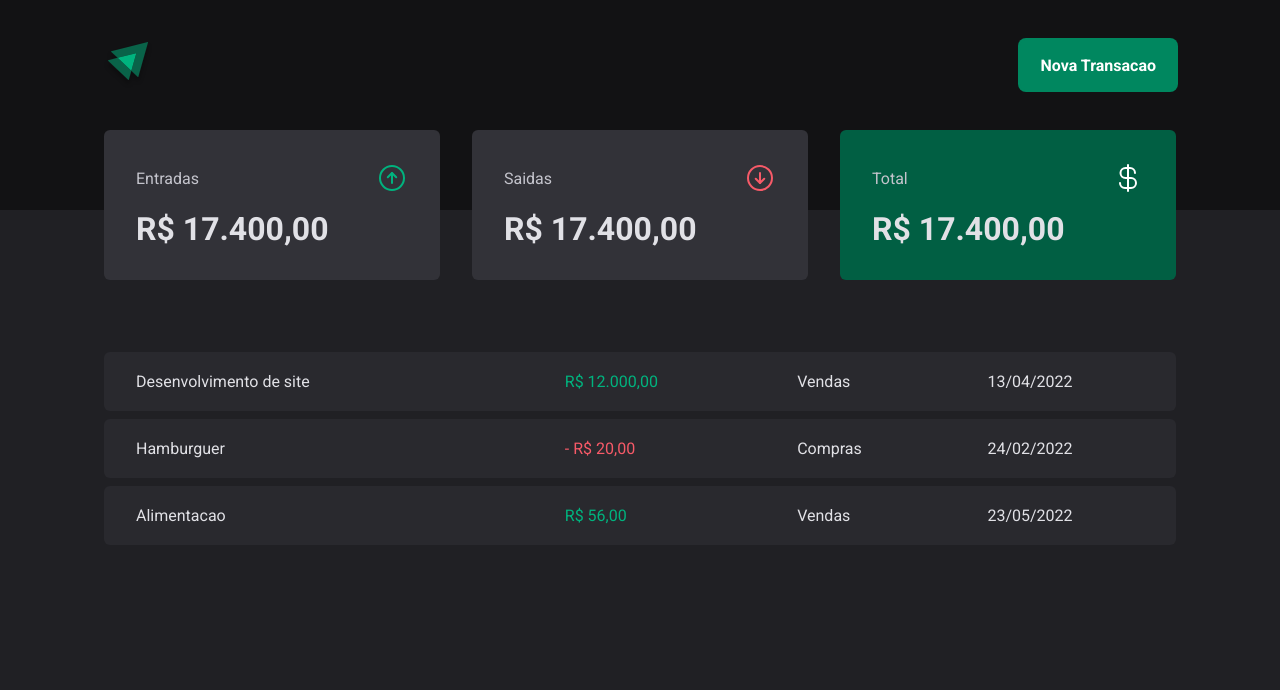
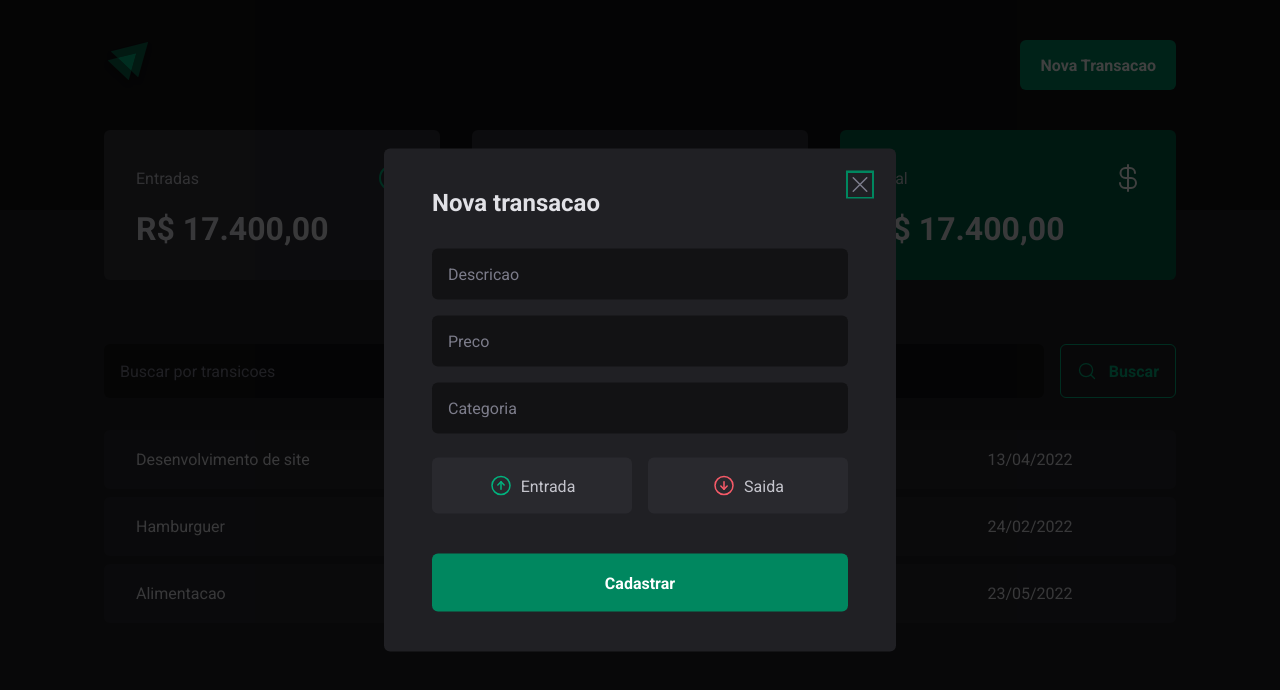
Before and after one commit to Igornalves/Project---DT-Money-, a React (Vite) app: page / in a window 1280 px wide. Both pictures are taken after a click on the button "Nova Transacao". Shown: the top 690 px of the page. Built offline with nearby package versions, Linux system fonts and the light colour scheme.

Commit message:
criando toda a interface no caso finalizando ela por completo

```diff
--- a/package.json
+++ b/package.json
@@ -10,6 +10,8 @@
     "preview": "vite preview"
   },
   "dependencies": {
+    "@radix-ui/react-dialog": "^1.1.2",
+    "@radix-ui/react-radio-group": "^1.2.1",
     "phosphor-react": "^1.4.1",
     "react": "^18.3.1",
     "react-dom": "^18.3.1",
--- a/src/components/Header/intex.tsx
+++ b/src/components/Header/intex.tsx
@@ -1,6 +1,8 @@
 import { HeaderConteiner, HeaderContent, NewTransactionButton } from "./styles";
+import * as Dialog from '@radix-ui/react-dialog'
 
 import logoImg from '../../assets/Ignite simbol.svg'
+import NewTransActionModal from "../NewTransActionModal/intex";
 
 export default function Header() {
     return(
@@ -8,7 +10,14 @@
             <HeaderContent>
                 <img src={logoImg} alt="logo" />
 
-                <NewTransactionButton>Nova Transacao</NewTransactionButton>
+                <Dialog.Root>
+                    <Dialog.Trigger asChild>
+                        <NewTransactionButton>Nova Transacao</NewTransactionButton>
+                    </Dialog.Trigger>
+
+                    <NewTransActionModal/>
+                    {/* <NewTransactionButton>Nova Transacao</NewTransactionButton> */}
+                </Dialog.Root>
             </HeaderContent>
         </HeaderConteiner>
     );
--- a/src/components/Header/styles.ts
+++ b/src/components/Header/styles.ts
@@ -1,5 +1,4 @@
 import styled from "styled-components";
-
 
 export const HeaderConteiner = styled.header`
     background-color: ${props => props.theme['gray-900']};
--- /dev/null
+++ b/src/components/NewTransActionModal/intex.tsx
@@ -0,0 +1,39 @@
+import * as Dialog from '@radix-ui/react-dialog'
+import { CloseButton, Content, Overlay, TransactionType, TransactionTypeButton } from './styles';
+import { ArrowCircleDown, ArrowCircleUp, X } from 'phosphor-react';
+
+export default function NewTransActionModal() {
+    return(
+        <Dialog.Portal>
+            <Overlay />
+            <Content>
+                <Dialog.Title>Nova transacao</Dialog.Title>
+                <CloseButton>
+                    <X size={24}/>
+                </CloseButton>
+
+                <form action=''>
+                    <input type='text' placeholder='Descricao' required/>
+                    <input type='number' placeholder='Preco' required/>
+                    <input type='text' placeholder='Categoria' required/>
+
+                    <TransactionType>
+                        <TransactionTypeButton variant='income' value='income'>
+                            <ArrowCircleUp size={24}/>
+                            Entrada
+                        </TransactionTypeButton>
+                        <TransactionTypeButton variant='outcome' value='outcome'>
+                            <ArrowCircleDown size={24} />
+                            Saida
+                        </TransactionTypeButton>
+                    </TransactionType>
+
+                    <button type='submit'>
+                        Cadastrar
+                    </button>
+                </form>
+
+            </Content>
+        </Dialog.Portal>
+    );
+}
--- /dev/null
+++ b/src/components/NewTransActionModal/styles.ts
@@ -0,0 +1,112 @@
+import styled from "styled-components";
+import * as Dialog from '@radix-ui/react-dialog'
+import * as RadioGroup from "@radix-ui/react-radio-group";
+
+export const Overlay = styled(Dialog.Overlay)`
+    position: fixed;
+    width: 100vw;
+    height: 100vh;
+    inset: 0;
+    background: rgba(0,0,0, 0.75);
+`
+
+export const Content = styled(Dialog.Content)`
+    min-width: 32rem;
+    border-radius: 6px;
+    padding: 2.5rem 3rem;
+    background: ${props => props.theme['gray-800']};
+
+    position: fixed;
+    top: 50%;
+    left: 50%;
+    transform: translate(-50%,-50%);
+
+    form{
+        margin-top: 2rem;
+        display: flex;
+        flex-direction: column;
+        gap: 1rem;
+
+        input {
+            border-radius: 6px;
+            border: 0;
+            background: ${props => props.theme['gray-900']};
+            color: ${props => props.theme['gray-300']};
+            padding: 1rem;
+
+            &::placeholder {
+                color: ${props => props.theme['gray-500']};
+            }
+        }
+
+        button[type="submit"]{
+            height: 58px;
+            border: 0;
+            background: ${props => props.theme['green-500']};
+            color: ${props => props.theme.white};
+            font-weight: bold;
+            padding: 0 1.25rem;
+            border-radius: 6px;
+            margin-top: 1.5rem;
+            cursor: pointer;
+
+            &:hover {
+                background: ${props => props.theme['green-700']};
+                transition: background-color 0.2s;
+            }
+        }
+    }
+`
+
+export const TransactionType = styled(RadioGroup.Root)`
+    display: grid;
+    grid-template-columns: repeat(2, 1fr);
+    gap: 1rem;
+    margin-top: 0.5rem;
+`
+
+interface TransactionTypeButtonProps {
+    variant: "income" | "outcome"
+}
+
+export const TransactionTypeButton = styled(RadioGroup.Item)<TransactionTypeButtonProps>`
+    background: ${props => props.theme['gray-700']};
+    padding: 1rem;
+    display: flex;
+    align-items: center;
+    justify-content: center;
+    gap: 0.5rem;
+    border-radius: 6px;
+    cursor: pointer;
+    border: 0;
+    color: ${props => props.theme['gray-300']};
+
+    svg {
+        color: ${props => props.variant === 'income' ? props.theme['green-300'] : props.theme['red-300']};
+    }
+
+    &[data-state='unchecked']:hover {
+        transition: background-color 0.2s;
+        background: ${props => props.theme["gray-600"]};
+    }
+
+    &[data-state='checked'] {
+        color: ${props => props.theme.white};
+        background: ${props => props.variant === 'income' ? props.theme['green-500'] : props.theme["red-500"]};
+
+        svg {
+            color: ${props => props.theme.white};
+        }
+    }
+`
+
+export const CloseButton = styled(Dialog.Close)`
+    position: absolute;
+    background: transparent;
+    border: 0;
+    top: 1.5rem;
+    right: 1.5rem;
+    line-height: 0;
+    cursor: pointer;
+    color: ${props => props.theme['gray-500']};
+`
--- a/src/pages/Transactions/components/SearchForm/intex.tsx
+++ b/src/pages/Transactions/components/SearchForm/intex.tsx
@@ -1,9 +1,14 @@
+import { MagnifyingGlass } from "phosphor-react";
 import { SearchFormConteiner } from "./styles";
 
-export default function Component() {
+export default function SearchForm() {
     return(
         <SearchFormConteiner>
             <input type="text" placeholder="Buscar por transicoes "/>
+            <button type="submit">
+                <MagnifyingGlass size={20}/>
+                Buscar
+            </button>
         </SearchFormConteiner>
     );
 }
--- a/src/pages/Transactions/components/SearchForm/styles.ts
+++ b/src/pages/Transactions/components/SearchForm/styles.ts
@@ -15,6 +15,7 @@
         &::placeholder {
             color: ${props => props.theme['gray-500']};
         }
+    }
 
     button {
         display: flex;
@@ -31,10 +32,9 @@
 
         &:hover {
             background: ${props => props.theme['green-500']};
-                border-color: ${props => props.theme['green-300']};
+            border-color: ${props => props.theme['green-500']};
             color: ${props => props.theme.white};
             transition: background-color 0.2s, color 0.2s, border-color 0.2s;
         }
     }
-    }
 `
--- a/src/pages/Transactions/intex.tsx
+++ b/src/pages/Transactions/intex.tsx
@@ -1,5 +1,6 @@
 import Header from "../../components/Header/intex";
 import Summary from "../../components/Summary/intex";
+import SearchForm from "./components/SearchForm/intex";
 import {
     PriceHighLight,
     TransactionsConteiner,
@@ -13,6 +14,7 @@
             <Summary/>
 
             <TransactionsConteiner>
+                <SearchForm/>
                 <TransactionsTable>
                     <tbody>
                         <tr>
--- a/src/pages/Transactions/styles.ts
+++ b/src/pages/Transactions/styles.ts
@@ -11,7 +11,7 @@
     width: 100%;
     border-collapse: separate;
     border-spacing: 0 0.5rem;
-    /* margin-top: 1.5rem; */
+    margin-top: 1.5rem;
 
     td {
         padding: 1.25rem 2rem;
```
Also changed, not shown: 1 other file (tests, documents, lock files or other folders). Lines whose indentation alone changed are shown as unchanged.
